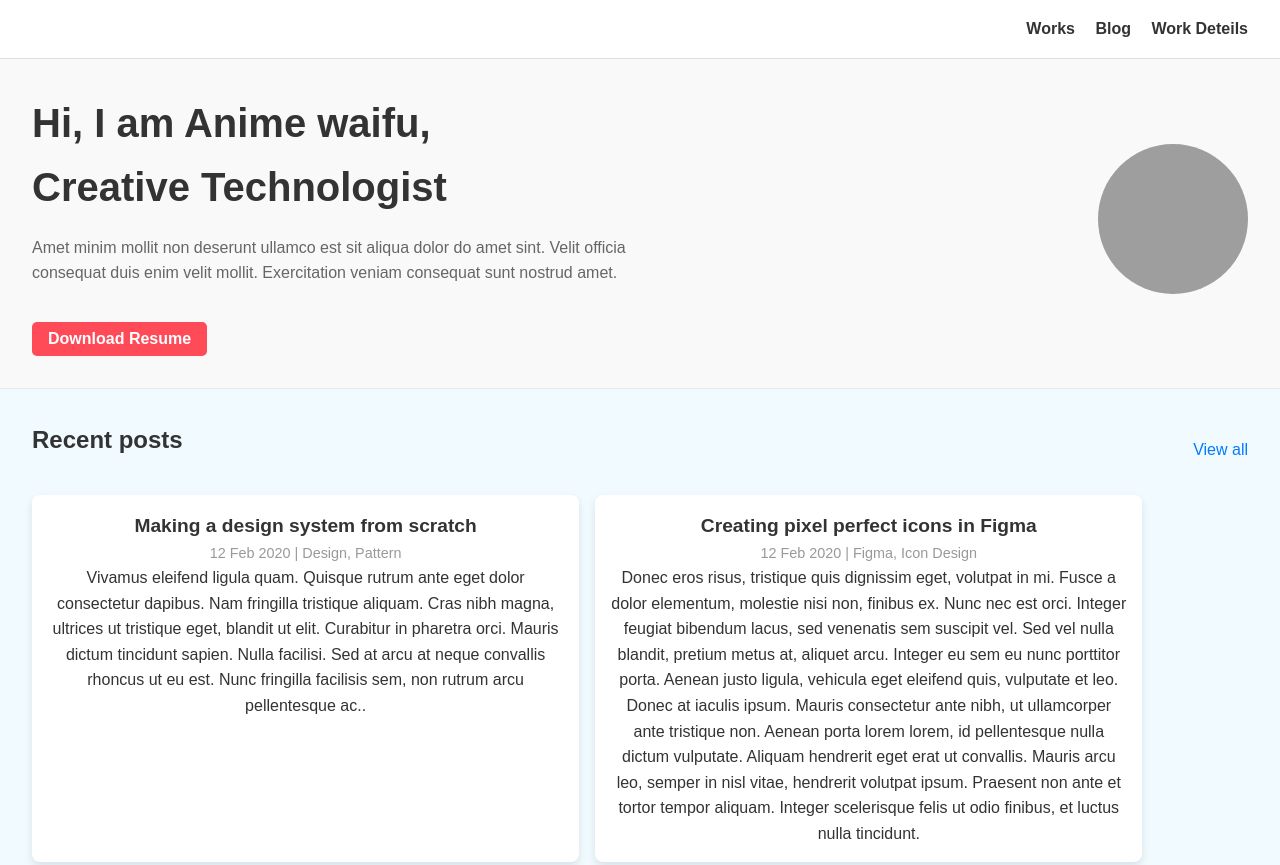
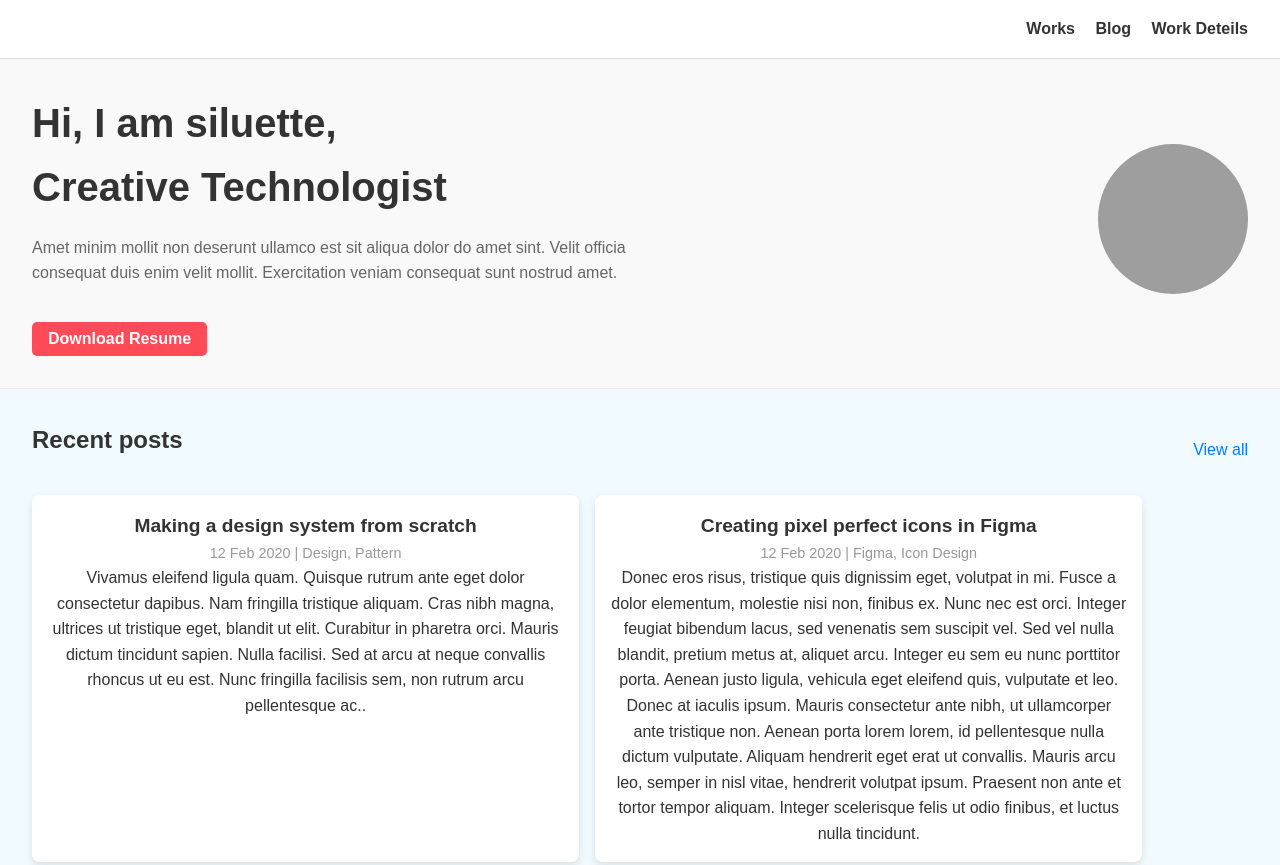
Before and after one commit to siluette/WEB1, a plain HTML site: page Prakt/pract5/index.html in a window 1280 px wide. Shown: the top 865 px of the page. Drawn offline with Linux system fonts and the light colour scheme; grey boxes are pictures that could not be loaded.

Commit message:
Update index.html

```diff
--- a/Prakt/pract5/index.html
+++ b/Prakt/pract5/index.html
@@ -20,7 +20,7 @@
     <!-- Introduction Section -->
     <section class="intro">
         <div class="intro-text">
-            <h1>Hi, I am Anime waifu,<br>Creative Technologist</h1>
+            <h1>Hi, I am siluette,<br>Creative Technologist</h1>
             <p>Amet minim mollit non deserunt ullamco est sit aliqua dolor do amet sint. Velit officia consequat duis enim velit mollit. Exercitation veniam consequat sunt nostrud amet.</p>
             <button class="download-btn">Download Resume</button>
         </div>
```
